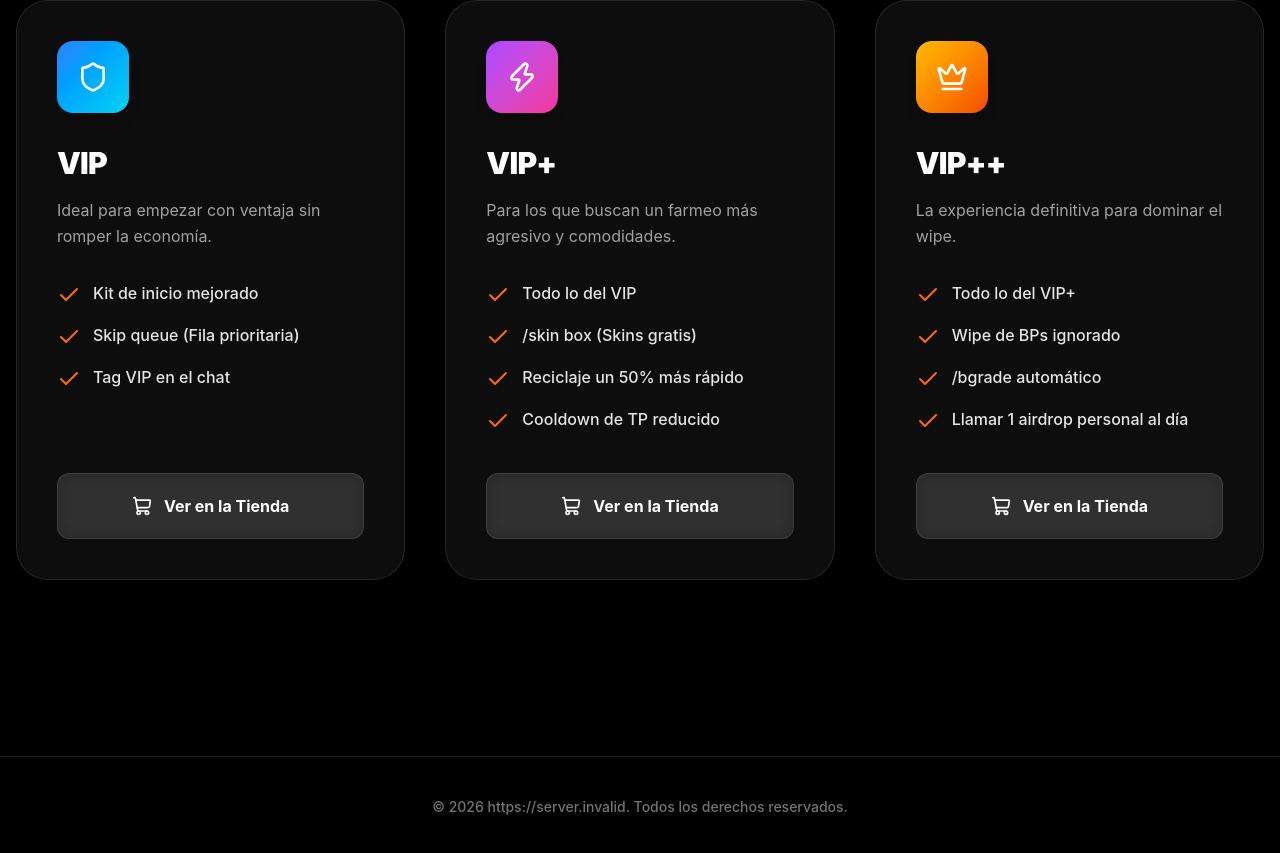
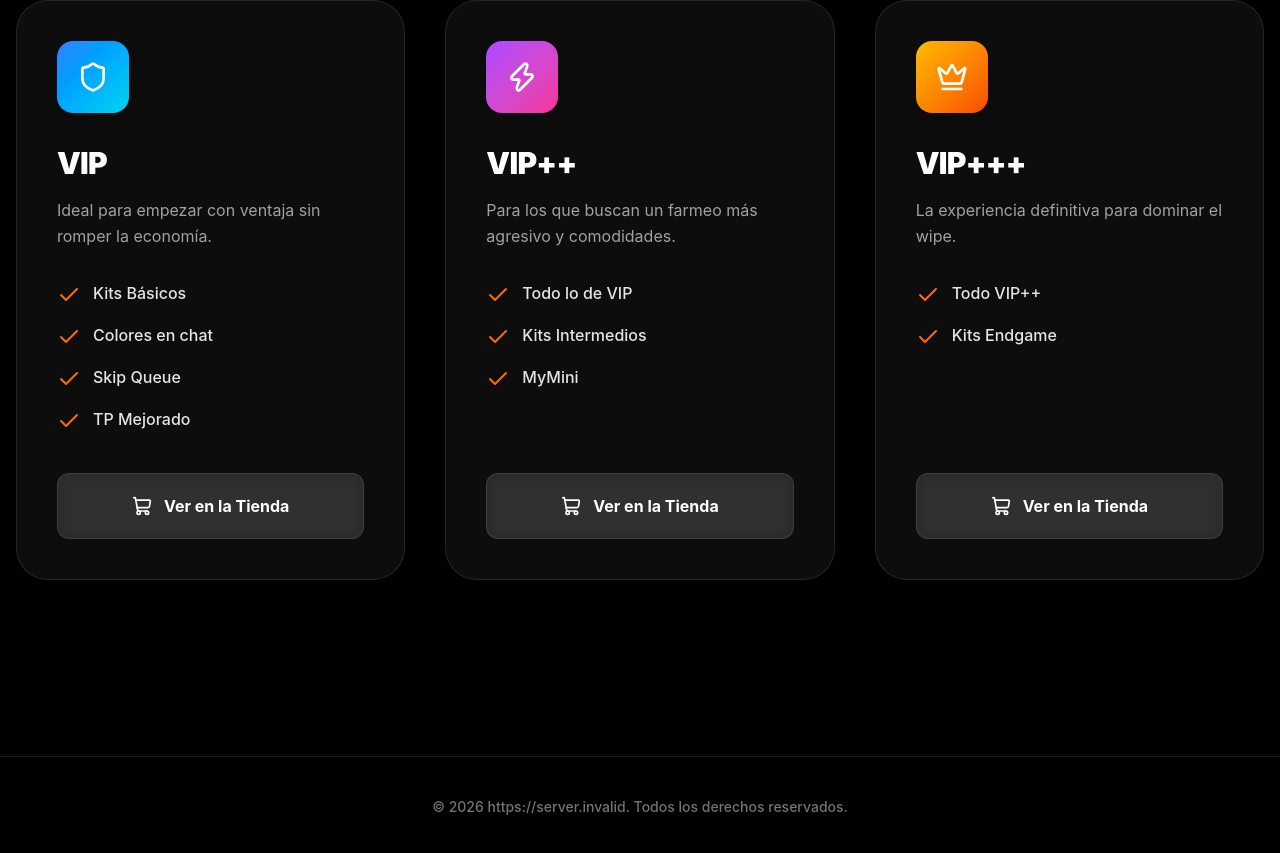
Before and after one commit to JSaavedraHwl/PlomoServer, a React (Vite) app: page / in a window 1280 px wide. Shown: the part 1034-1887 px from the top of the page. Built offline with nearby package versions, Linux system fonts and the light colour scheme; no server answers.

Commit message:
Update VIP tiers and perks

```diff
--- a/src/App.tsx
+++ b/src/App.tsx
@@ -50,25 +50,25 @@ const KITS: Kit[] = [
     name: 'VIP',
     icon: <Shield className="w-8 h-8" />,
     description: 'Ideal para empezar con ventaja sin romper la economía.',
-    perks: ['Kit de inicio mejorado', 'Skip queue (Fila prioritaria)', 'Tag VIP en el chat'],
+    perks: ['Kits Básicos', 'Colores en chat', 'Skip Queue', 'TP Mejorado'],
     color: 'from-blue-500 to-cyan-400',
     shadowColor: 'hover:shadow-cyan-500/20 hover:border-cyan-500/50',
   },
   {
-    id: 'vip-plus',
-    name: 'VIP+',
+    id: 'vip-plus-plus',
+    name: 'VIP++',
     icon: <Zap className="w-8 h-8" />,
     description: 'Para los que buscan un farmeo más agresivo y comodidades.',
-    perks: ['Todo lo del VIP', '/skin box (Skins gratis)', 'Reciclaje un 50% más rápido', 'Cooldown de TP reducido'],
+    perks: ['Todo lo de VIP', 'Kits Intermedios', 'MyMini'],
     color: 'from-purple-500 to-pink-500',
     shadowColor: 'hover:shadow-purple-500/20 hover:border-purple-500/50',
   },
   {
-    id: 'vip-plus-plus',
-    name: 'VIP++',
+    id: 'vip-plus-plus-plus',
+    name: 'VIP+++',
     icon: <Crown className="w-8 h-8" />,
     description: 'La experiencia definitiva para dominar el wipe.',
-    perks: ['Todo lo del VIP+', 'Wipe de BPs ignorado', '/bgrade automático', 'Llamar 1 airdrop personal al día'],
+    perks: ['Todo VIP++', 'Kits Endgame'],
     color: 'from-amber-400 to-orange-600',
     shadowColor: 'hover:shadow-orange-500/20 hover:border-orange-500/50',
   },
```
